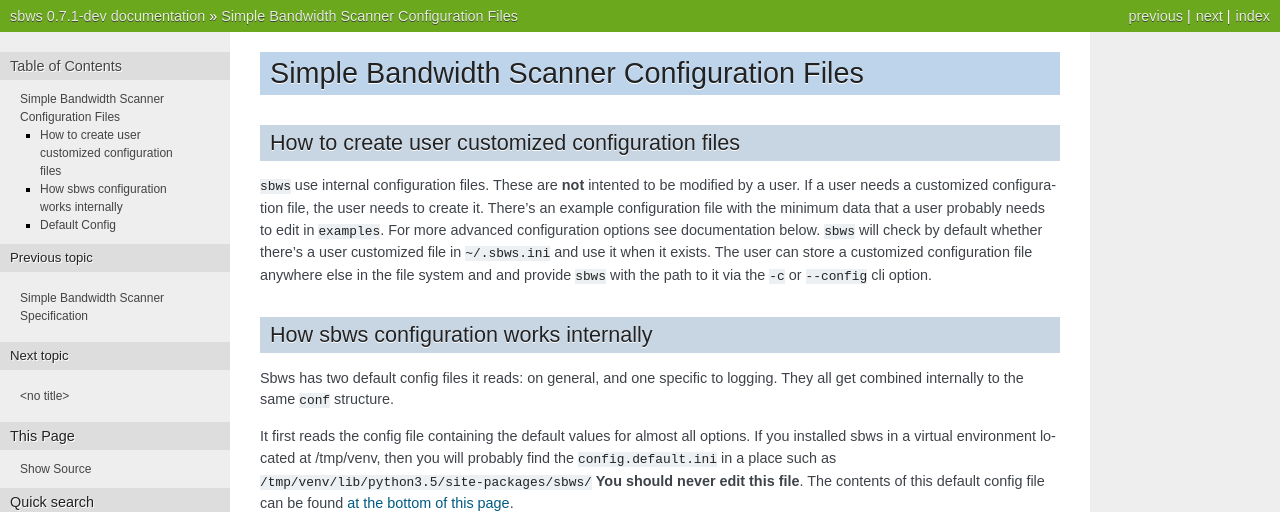
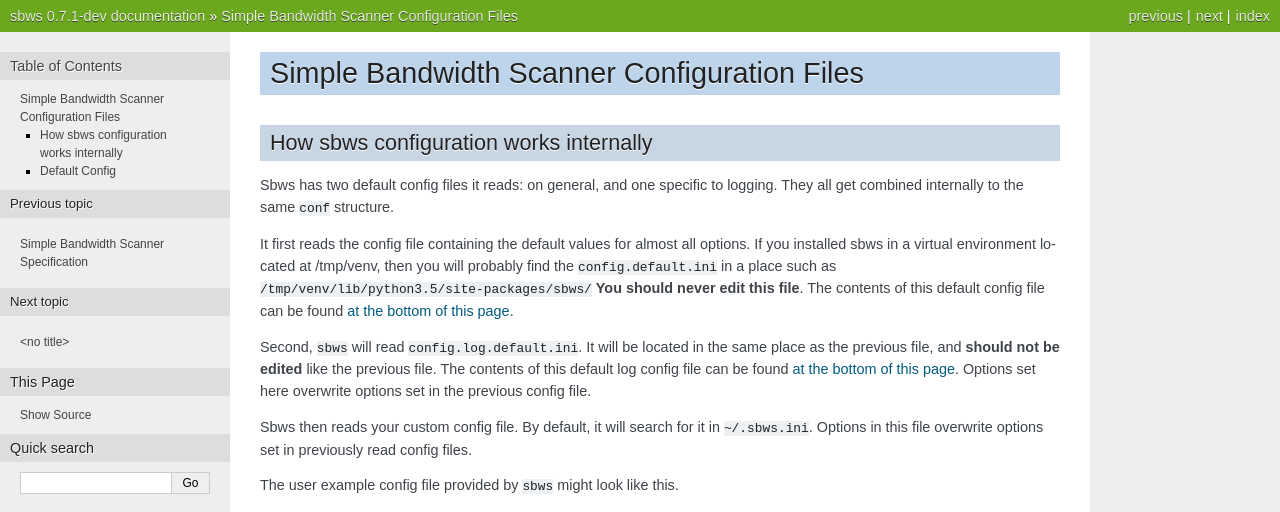
Before and after one commit to torproject/sbws, a Sphinx documentation site: the page built from docs/source/config.rst, in a window 1280 px wide. Shown: the top 512 px of the page. Built offline with Sphinx 7.4.7, drawn with Linux system fonts in a browser that asks for light colours; formulas are drawn with MathJax 3; grey boxes are pictures that could not be loaded.

Commit message:
Remove section already included in sbws.ini

```diff
--- a/docs/source/config.rst
+++ b/docs/source/config.rst
@@ -1,19 +1,5 @@
 Simple Bandwidth Scanner Configuration Files
 ============================================
-
-How to create user customized configuration files
---------------------------------------------------
-``sbws`` use internal configuration files.
-These are **not** intented to be modified by a user.
-If a user needs a customized configuration file, the user needs to create it.
-There's an example configuration file with the minimum data that a user
-probably needs to edit in ``examples``. For more advanced configuration options see
-documentation below.
-``sbws`` will check by default whether there's a user customized file in
-``~/.sbws.ini`` and use it when it exists.
-The user can store a customized configuration file anywhere else in the file
-system and and provide ``sbws`` with the path to it via the ``-c`` or
-``--config`` cli option.
 
 How sbws configuration works internally
 ----------------------------------------
```
